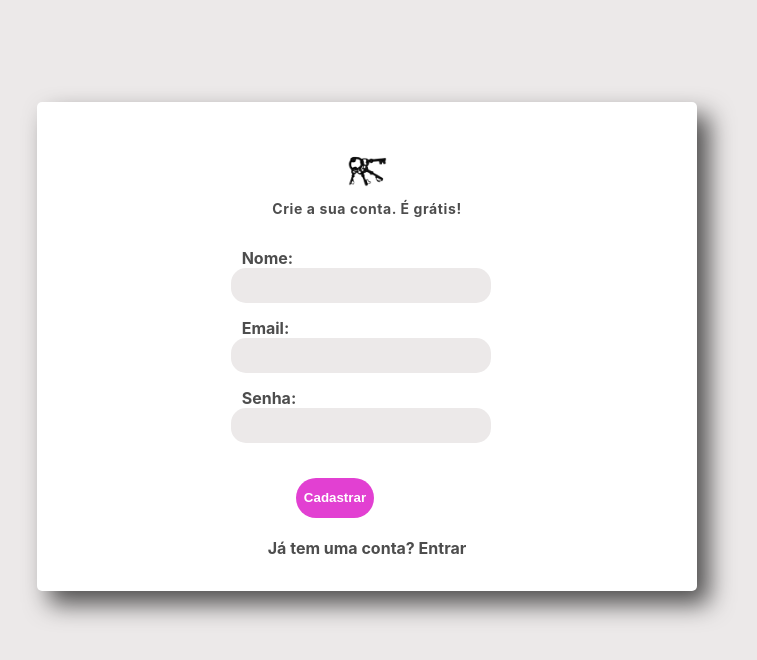
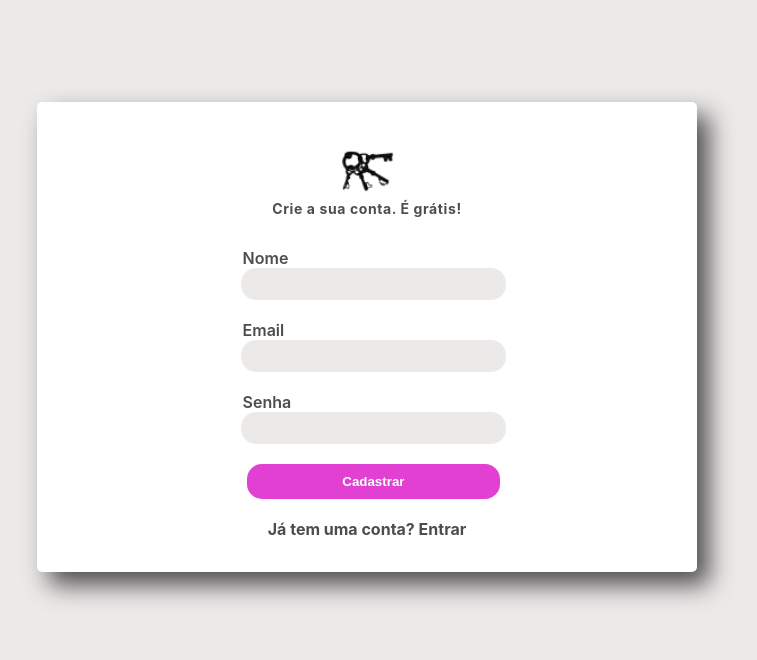
Before and after one commit to Dream-House-Grupo-9/Dream-House-web, a React (Create React App) app in the folder dream-house/: page /cadastro in a window 1280 px wide. Shown: the top 660 px of the page, without its empty margins (273-1030 px from the left). Built offline with nearby package versions, Linux system fonts and the light colour scheme.

Commit message:
Fix: ajustes no css

```diff
--- a/dream-house/src/components/BarraDeBusca.jsx
+++ b/dream-house/src/components/BarraDeBusca.jsx
@@ -9,7 +9,7 @@ function BarraDeBusca() {
     return (
         <>
             <div className="div-busca">
-                <input placeholder="Pesquisar"></input>
+                <input placeholder="Pesquisar" className="pesquisar"></input>
                 <div className="icone-busca" onClick={pesquisar()}></div>
             </div>
         </>
--- a/dream-house/src/components/NavBar.jsx
+++ b/dream-house/src/components/NavBar.jsx
@@ -20,6 +20,12 @@ function NavBar() {
                             </Link>
 
                         </div>
+                        {/* <div className="options">
+                            <div className="icone" id="icone-entrar"></div>
+                            <Link to="/cadastro">
+                            <li>Cadastro</li>
+                            </Link>
+                        </div> */}
 
                         <div className="options">
                             <div className="icone" id="icone-notificacao"></div>
--- a/dream-house/src/css/barra-busca.css
+++ b/dream-house/src/css/barra-busca.css
@@ -20,7 +20,7 @@
     border: 2px #E240D2;
 }
 
-input{
+.pesquisar{
    margin-left: 1vw;
    height: 4.1vh;
    width: 20vw;
@@ -38,6 +38,12 @@ input{
     cursor: pointer;
     height: 38px;
     width: 38px;
+    font-weight: 600;
     border-radius: 30px;
     background-color: #E240D2;
+    transition: 0.3s ease-in-out;
 }
+
+.icone-busca:hover{
+    filter: brightness(75%);
+}
--- a/dream-house/src/css/cadastro.css
+++ b/dream-house/src/css/cadastro.css
@@ -8,6 +8,7 @@
 
 .cadastro {
     margin: auto;
+    width: 20%;
 }
 
 .box{
@@ -62,17 +63,24 @@
     color: var(--color-primary);
 }
 
-.btn-cadastrar{
+.btn-register{
+    height: 35px;
+    width: 44%;
+    margin: auto;
+    margin-left: 1vw;
     background-color: var(--color-primary);
     cursor: pointer;
-    border-radius: 20px;
+    border-radius: 15px;
+    padding: 4px;
     outline: none;
     border: none;
     color: white;
     font-weight: bolder;
     transition: 0.3s ease-in-out;
-    height: 40px;
-    width: 15%;
+}
+
+.btn-register:hover{
+    filter: brightness(75%);
 }
 
 
@@ -80,35 +88,37 @@
     filter:brightness(80%);
 }
 
-.label-form{
-    margin-left: 35.4%;
+.label-form-register{
+    margin-left: 28.4%;
+    font-weight: 600;
     float: left;
 }
 
-b {
-    float: left;
-    margin: 0 0 0 10%;
+.input-form-register{
+    border-radius: 15px;
+    background-color: #ECE9E9;
+    width: 20vw;
+    margin-left: 1vw;
+    padding-left: 0.5vw;
+    height: 30px;
+    border: none;
+    font-size: 16px;
+    letter-spacing: 1.5px;
+    font-weight: 400;
+    outline: 0;
 }
 
-.input-form{
-    border-radius: 15px;
-    background-color: #ECE9E9;
-    width: 300px;
+.input-form-register:focus{
+    border: 3px #E240D2 solid;
 }
 
-.input-form:focus{
-    border: 2px #E240D2 solid;
-}
-
-form {
-     /* height: 400px;  */
-    width: 90%;
+.formulario-cadastro {
     display: flex;
     justify-content: center;
 
 }
 
-.form-login{
+.form-cadastro{
     width: 90%;
 
 }
--- a/dream-house/src/css/home.css
+++ b/dream-house/src/css/home.css
@@ -29,9 +29,15 @@ main{
     border: none;
     color: #FFFFFF;
     font-size: 16px;
+    font-weight: 600;
     letter-spacing: 0.8px;
     background-color: #E240D2;
+    transition: 0.3s ease-in-out;
     cursor: pointer;
+}
+
+.button-saiba-mais:hover{
+    filter: brightness(75%);
 }
 
 .div-ap-proximos{
--- a/dream-house/src/css/login.css
+++ b/dream-house/src/css/login.css
@@ -91,7 +91,7 @@ h5 {
     filter: brightness(80%);
 }
 
-form {
+.formulario{
     /* height: 400px; */
     width: 90%;
     display: flex;
@@ -113,7 +113,6 @@ b {
 
 .form-login{
     width: 90%;
-
 }
 
 .label-form {
@@ -123,12 +122,31 @@ b {
 }
 
 .input-form {
-    margin: 0 0 0 0;
     border-radius: 15px;
     background-color: #ECE9E9;
     width: 20vw;
+    margin-left: 1vw;
+    padding-left: 0.5vw;
+    height: 30px;
+    border: none;
+    font-size: 16px;
+    letter-spacing: 1.5px;
+    font-weight: 400;
+    outline: none;
 }
 
 .input-form:focus {
-    border: 2px #E240D2 solid;
+    border: 3px #E240D2 solid;
 }
+
+/* .pesquisar{
+    margin-left: 1vw;
+    height: 4.1vh;
+    width: 20vw;
+    border: none;
+    font-size: 16px;
+    letter-spacing: 1.5px;
+    font-weight: 400;
+    background-color: #ECE9E9;
+    outline: 0;
+ } */
--- a/dream-house/src/pages/Cadastro.jsx
+++ b/dream-house/src/pages/Cadastro.jsx
@@ -37,32 +37,22 @@ function Cadastro() {
 
                 <div className="input-container">
 
-                    <form onSubmit={cadastrar} >
-                        <div className="form-login">
+                    <form onSubmit={cadastrar} className="formulario-cadastro">
+                        <div className="form-cadastro">
 
-                            <div className="campos">
-                                <label className="label-form"> <b>Nome:</b>  <br />
-                                    <input className="input-form" type="text" value={nomeInput} onChange={e => setNomeInput(e.target.value)} />
-                                </label>
-                            </div>
-
-
-                            <div className="campos">
-                                <label className="label-form"> <b>Email:</b>     <br />
-                                    <input className="input-form" type="email" value={emailInput} onChange={e => setEmailInput(e.target.value)} />
-                                </label>
-                            </div>
-
-
-                            <div className="campos">
-
-                                <label className="label-form"> <b>Senha:</b>     <br />
-                                    <input className="input-form" type="text" value={senhaInput} onChange={e => setSenhaInput(e.target.value)} />
-                                </label>
-                            </div>
-
+                            <label className="label-form-register">Nome</label><br />
+                            <input className="input-form-register" type="text" value={nomeInput} onChange={e => setNomeInput(e.target.value)} required/>
                             <br />
-                            <button className="btn-cadastrar">Cadastrar</button>
+                            <br />
+                            <label className="label-form-register">Email</label><br />
+                            <input className="input-form-register" type="email" value={emailInput} onChange={e => setEmailInput(e.target.value)} required/>
+                            <br />
+                            <br />
+                            <label className="label-form-register">Senha</label><br />
+                            <input className="input-form-register" type="text" value={senhaInput} onChange={e => setSenhaInput(e.target.value)} required/>
+                            <br />
+                            <br />
+                            <button className="btn-register">Cadastrar</button>
                         </div>
                     </form>
                 </div>
--- a/dream-house/src/pages/Login.jsx
+++ b/dream-house/src/pages/Login.jsx
@@ -25,7 +25,7 @@ function Login() {
         <>
             <div className="box">
                 <div className="text-container">
-                <Link to="/">
+                    <Link to="/">
                         <a href=""><div className="logo-nav-bar cadastro"></div></a>
                     </Link>
                     <h2>Bem-Vindo</h2>
@@ -34,29 +34,25 @@ function Login() {
 
                 <div className="input-container">
 
-                    <form onSubmit={Login} >
+                    <form onSubmit={Login} className="formulario">
                         <div className="form-login">
 
                             <div className="campos">
                                 <label className="label-form"> <b> Email: </b> <br />
-                                    <input className="input-form" type="email" value={emailInput} onChange={e => setEmailInput(e.target.value)} /></label>
+                                    <input className="input-form" type="email" value={emailInput} onChange={e => setEmailInput(e.target.value)} required /></label>
                                 <br />
                             </div>
 
-
                             <div className="campos">
                                 <label className="label-form"><b> Senha: </b> <br />
-                                    <input className="input-form" type="password" value={senhaInput} onChange={e => setSenhaInput(e.target.value)} /></label>
+                                    <input className="input-form" type="password" value={senhaInput} onChange={e => setSenhaInput(e.target.value)} required /></label>
                                 <br />
                             </div>
 
-
-                            <div className="">
-                                <Link to="/">
-                                    <button className="teste">Entrar</button>
-                                    {/* <Button className="teste" title="Entrar" /> */}
-                                </Link>
-                            </div>
+                            <Link to="/">
+                                <button className="teste">Entrar</button>
+                                {/* <Button className="teste" title="Entrar" /> */}
+                            </Link>
                         </div>
 
                     </form>
```
Also changed, not shown: 1 other file (tests, documents, lock files or other folders).
